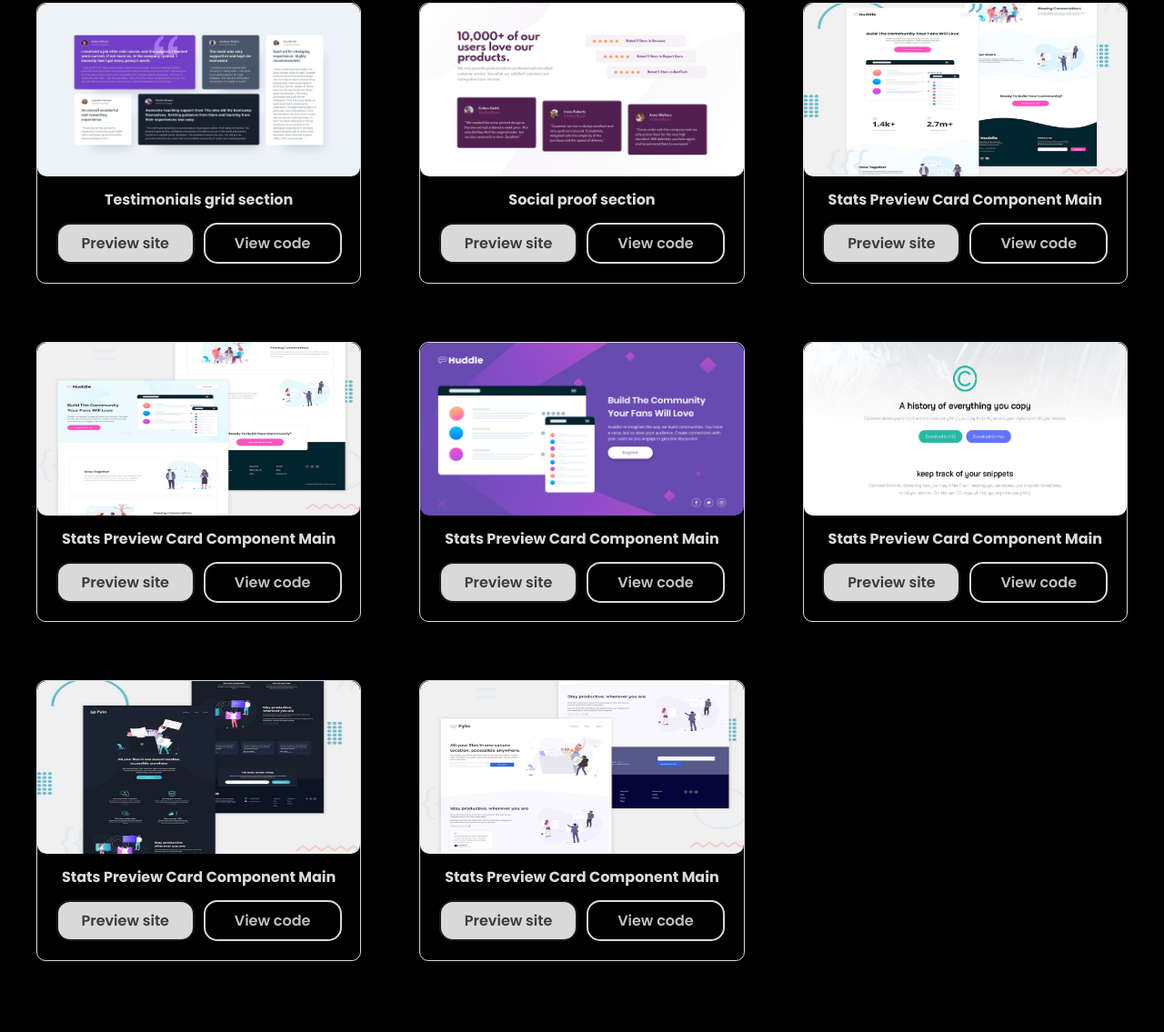
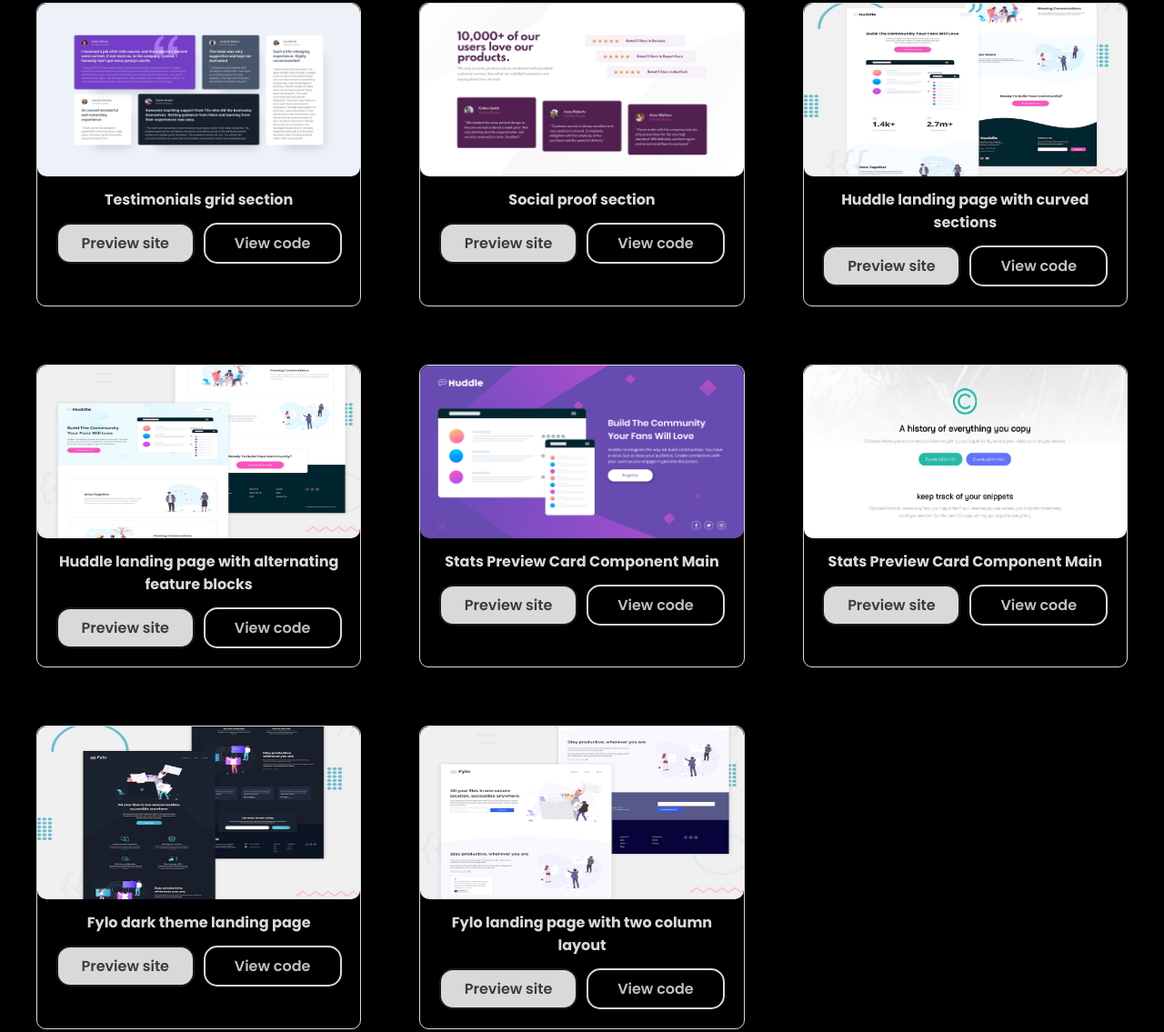
Before and after one commit to Mayur-Arde/Frontend-Mentor-Html-css-Projects, a plain HTML site: page index.html in a window 1280 px wide. Shown: the part 905-2040 px from the top of the page at 91% size. Drawn offline with Linux system fonts and the light colour scheme; files that its build step writes are made by us from their sources.

Commit message:
projects names

```diff
--- a/index.html
+++ b/index.html
@@ -119,7 +119,7 @@
                     <div class="card">
                         <img src="./imgs/huddle-curved.jpg" alt="">
                         <div class="details">
-                            <h2>Stats Preview Card Component Main</h2>
+                            <h2>Huddle landing page with curved sections</h2>
                             <div class="btn">
                                 <a target="_blank" class=" button-solid"
                                     href="https://mayur-huddle-curved-section-fm.netlify.app">Preview site</a>
@@ -132,7 +132,7 @@
                     <div class="card">
                         <img src="./imgs/huddle-2-landing.jpg" alt="">
                         <div class="details">
-                            <h2>Stats Preview Card Component Main</h2>
+                            <h2>Huddle landing page with alternating feature blocks</h2>
                             <div class="btn">
                                 <a target="_blank" class=" button-solid"
                                     href="https://mayur-huddle2-landing-with-two-sections.netlify.app">Preview site</a>
@@ -169,7 +169,7 @@
                     <div class="card">
                         <img src="./imgs/flyo-dark-landing.jpg" alt="">
                         <div class="details">
-                            <h2>Stats Preview Card Component Main</h2>
+                            <h2>Fylo dark theme landing page</h2>
                             <div class="btn">
                                 <a target="_blank" class=" button-solid"
                                     href="https://mayur-fylo-dark-landing-page-fm.netlify.app/">Preview site</a>
@@ -181,7 +181,7 @@
                     <div class="card">
                         <img src="./imgs/flyo-landing.jpg" alt="">
                         <div class="details">
-                            <h2>Stats Preview Card Component Main</h2>
+                            <h2>Fylo landing page with two column layout</h2>
                             <div class="btn">
                                 <a target="_blank" class=" button-solid"
                                     href="https://fylo-landing-page-fm.netlify.app">Preview site</a>
```
